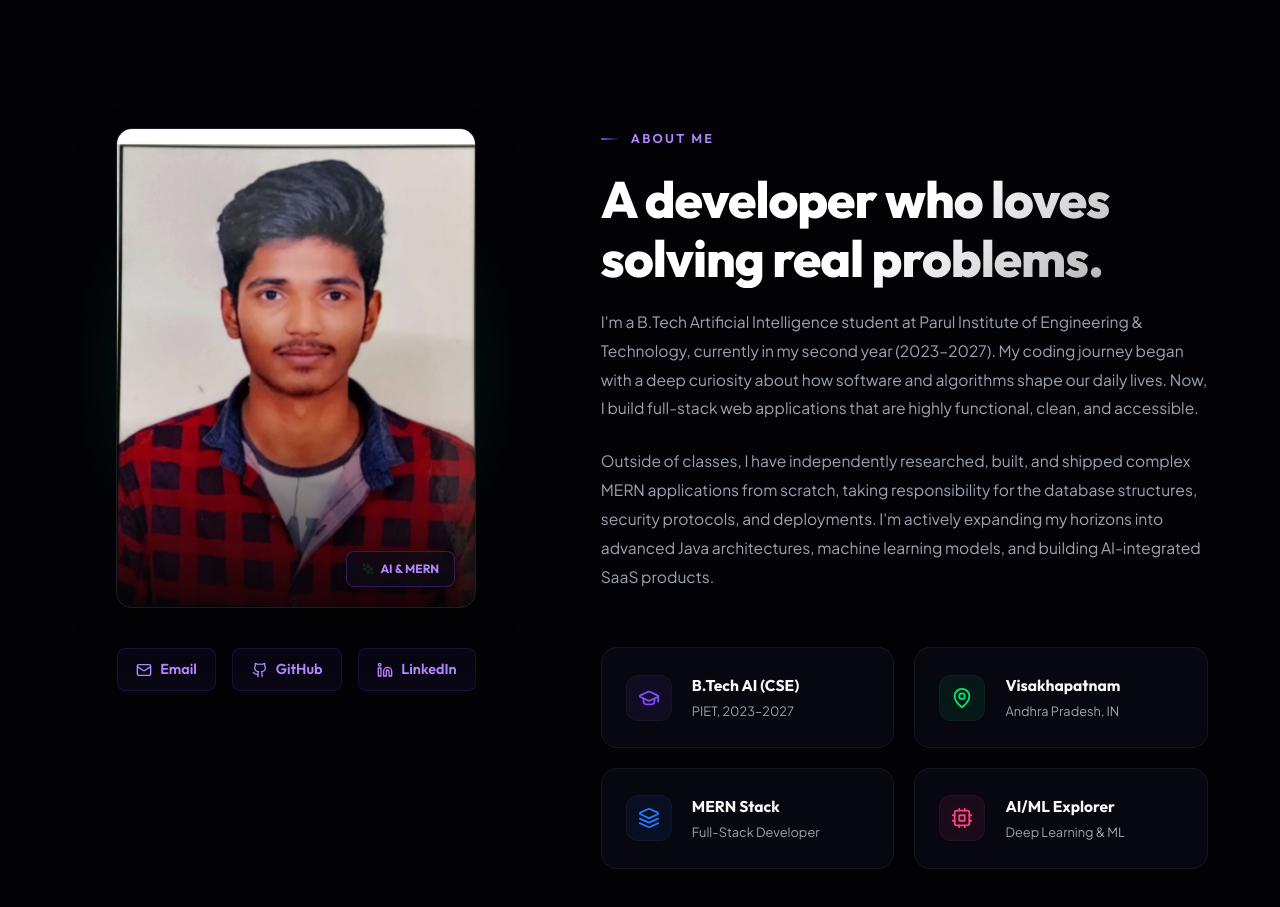
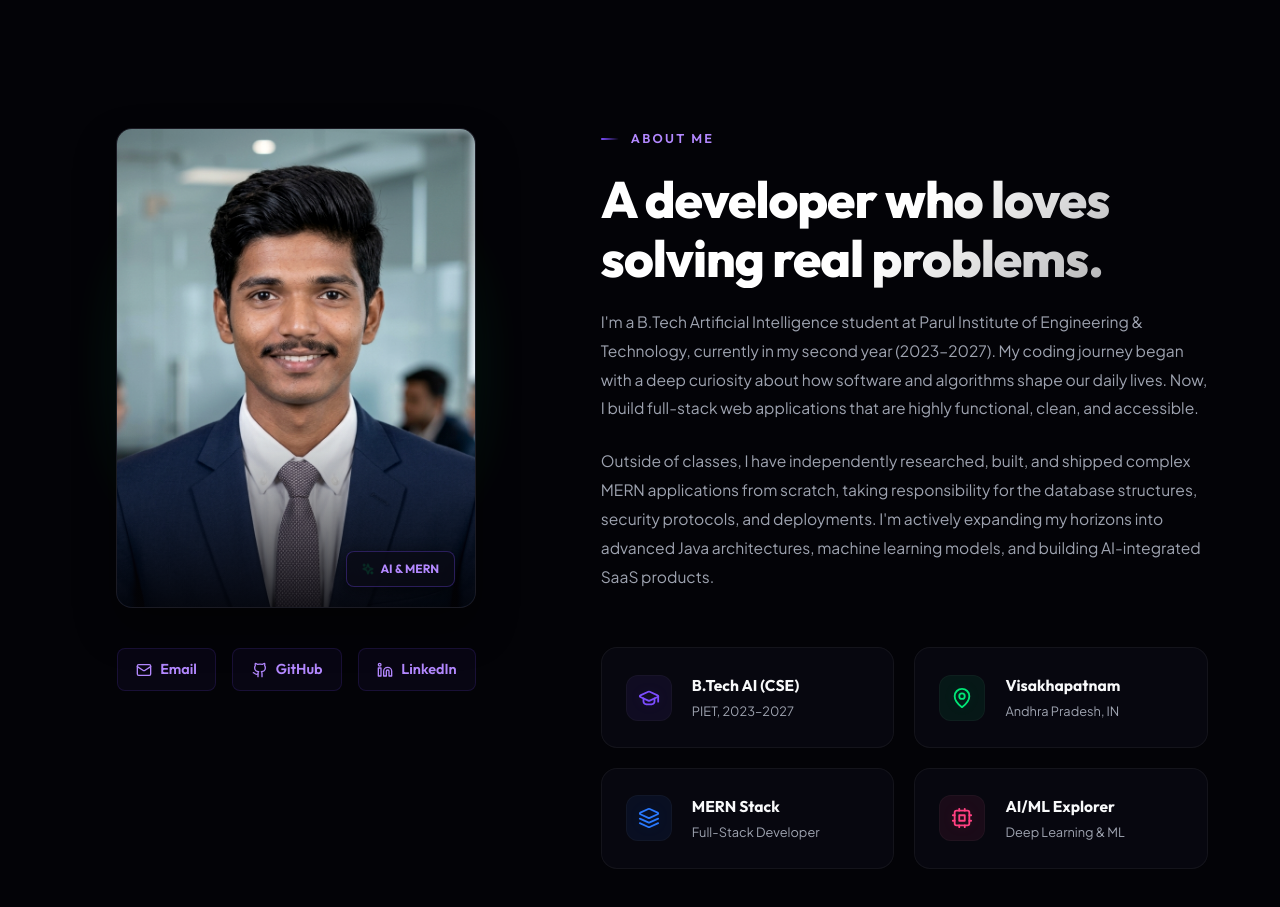
Before and after one commit to PavankumarCH22/portfolio-, a React (Vite) app in the folder client/: page / in a window 1280 px wide. Shown: the part 880-1787 px from the top of the page. Built offline with nearby package versions, Linux system fonts and the light colour scheme; no server answers.

Commit message:
Update profile picture to premium professional headshot

```diff
--- a/client/src/components/About.jsx
+++ b/client/src/components/About.jsx
@@ -19,7 +19,7 @@ export default function About() {
             <div className="about__image-container">
               <div className="about__image-glow" />
               <div className="about__image-wrapper">
-                <img src="/pavan.jpg" alt="Pavan Kumar" className="about__image" />
+                <img src="/pavan.png" alt="Pavan Kumar" className="about__image" />
                 <div className="about__image-overlay" />
                 <div className="about__image-badge">
                   <Sparkles size={12} className="about__badge-icon" />
```
Also changed, not shown: client/public/pavan.png (added).
